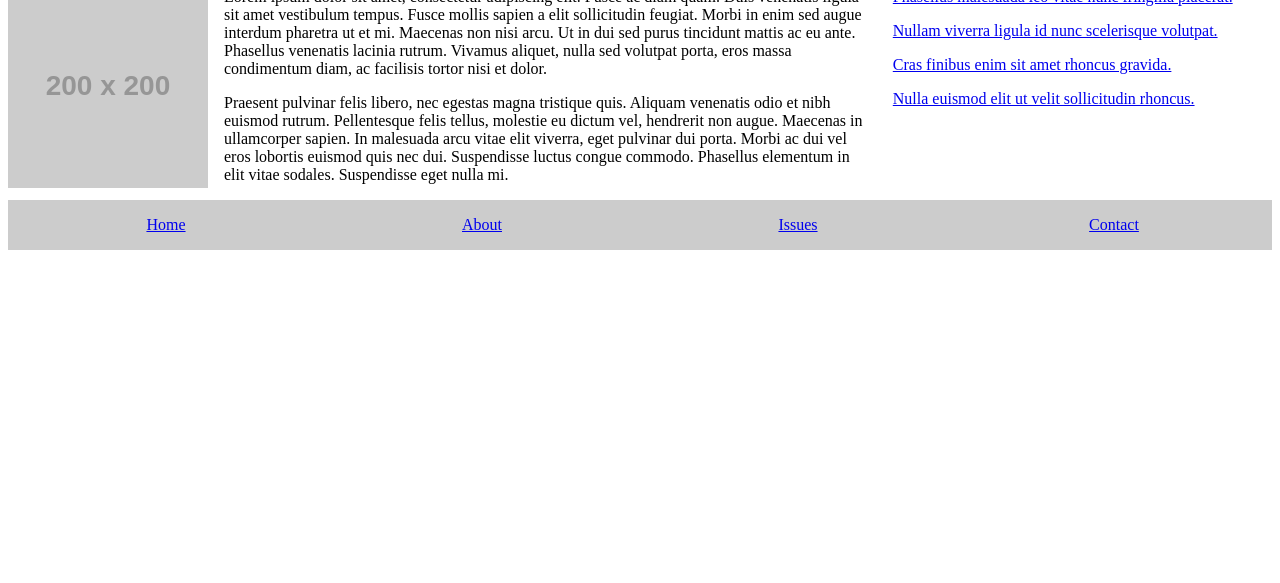
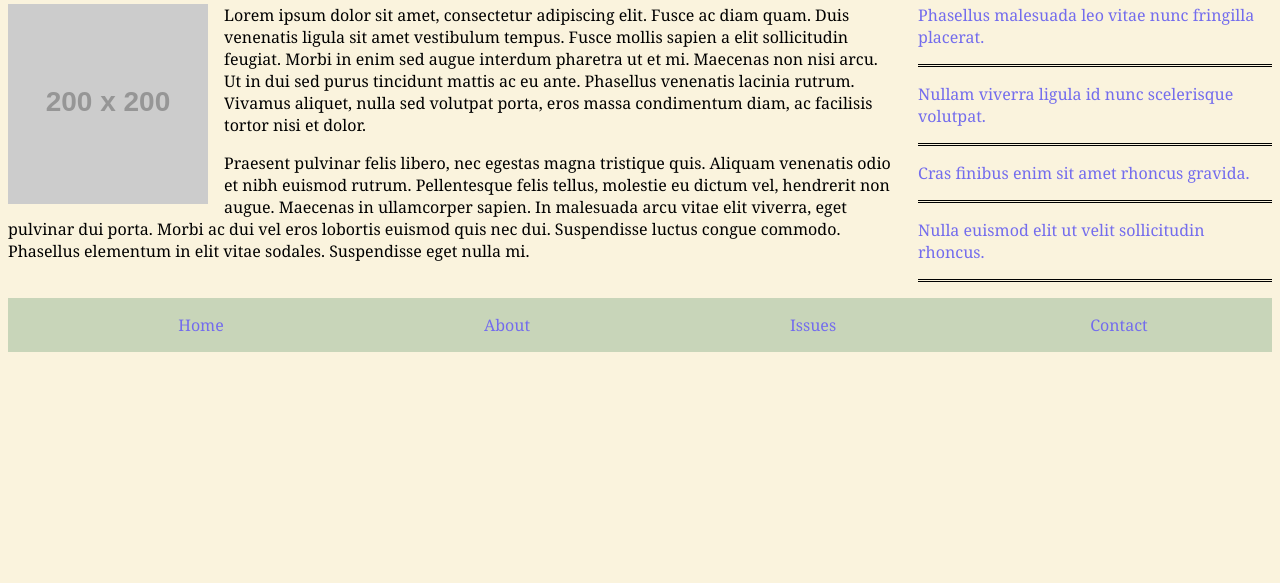
Before and after one commit to slu-cs/lorem, a plain HTML site: page index.html in a window 1280 px wide. Shown: the part 217-800 px from the top of the page. Drawn offline with Linux system fonts and the light colour scheme; placeholder pictures from the web are drawn by us.

Commit message:
Final tweaks

```diff
--- a/style.css
+++ b/style.css
@@ -1,16 +1,8 @@
+/********** Main layout **************/
+
 #feature {
-  width: 68%;
+  width: 70%;
   float: left;
-  margin-right: 2%;
-}
-
-#issue {
-  width: 30%;
-  float: left;
-}
-
-main,footer {
-  overflow: auto;
 }
 
 #feature img {
@@ -18,24 +10,61 @@ main,footer {
   margin-right: 1em;
 }
 
+#issue {
+  width: 28%;
+  float: left;
+  margin-left: 2%;
+}
+
+#issue ul {
+  list-style: none;
+  padding: 0;
+}
+
+#issue li {
+  margin-top: 1em;
+  padding-bottom: 1em;
+  border-bottom: double;
+}
+
+main {
+  overflow: auto;
+}
+
+/********** Header/footer layout **************/
+
+header,footer {
+  text-align: center;
+  padding-bottom: 1em;
+  padding-top: 1em;
+}
+
+footer ul {
+  list-style: none;
+  margin: 0;
+}
+
 footer li {
   width: 25%;
   float: left;
 }
 
-footer ul, nav ul {
-  list-style: none;
-  margin: 0;
-  padding: 0;
+footer {
+  overflow: auto;
 }
 
-nav li {
-  padding-bottom: 1em;
+/********** General **************/
+
+body {
+  background: #faf3dd;
+  font-family: "Georgia", serif;
 }
 
 header,footer {
-  background: #cccccc;
-  padding-top: 1em;
-  padding-bottom: 1em;
-  text-align: center;
+  background: #c8d5b9;
 }
+
+a {
+  color: #736ced;
+  text-decoration: none;
+}
```
